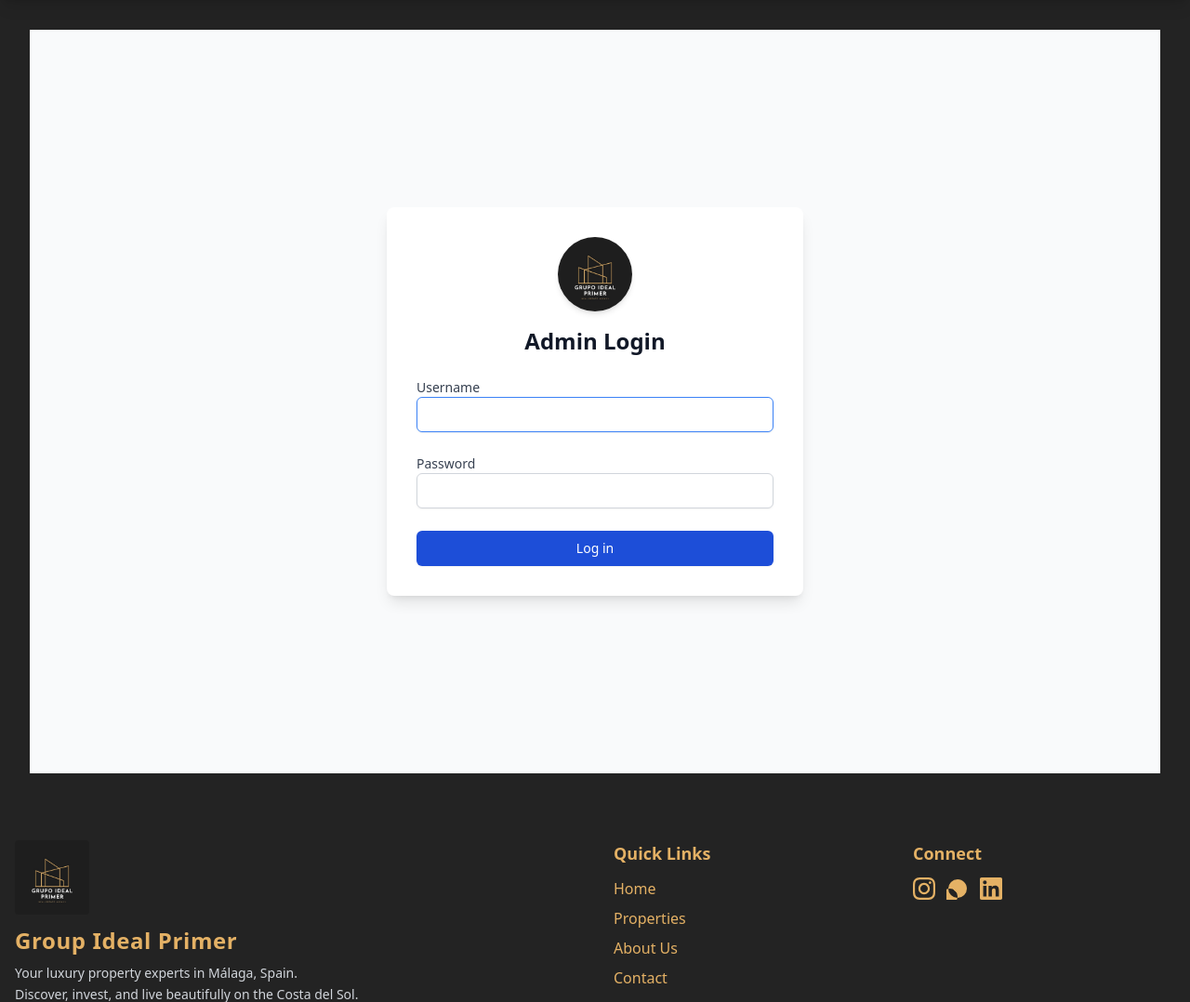
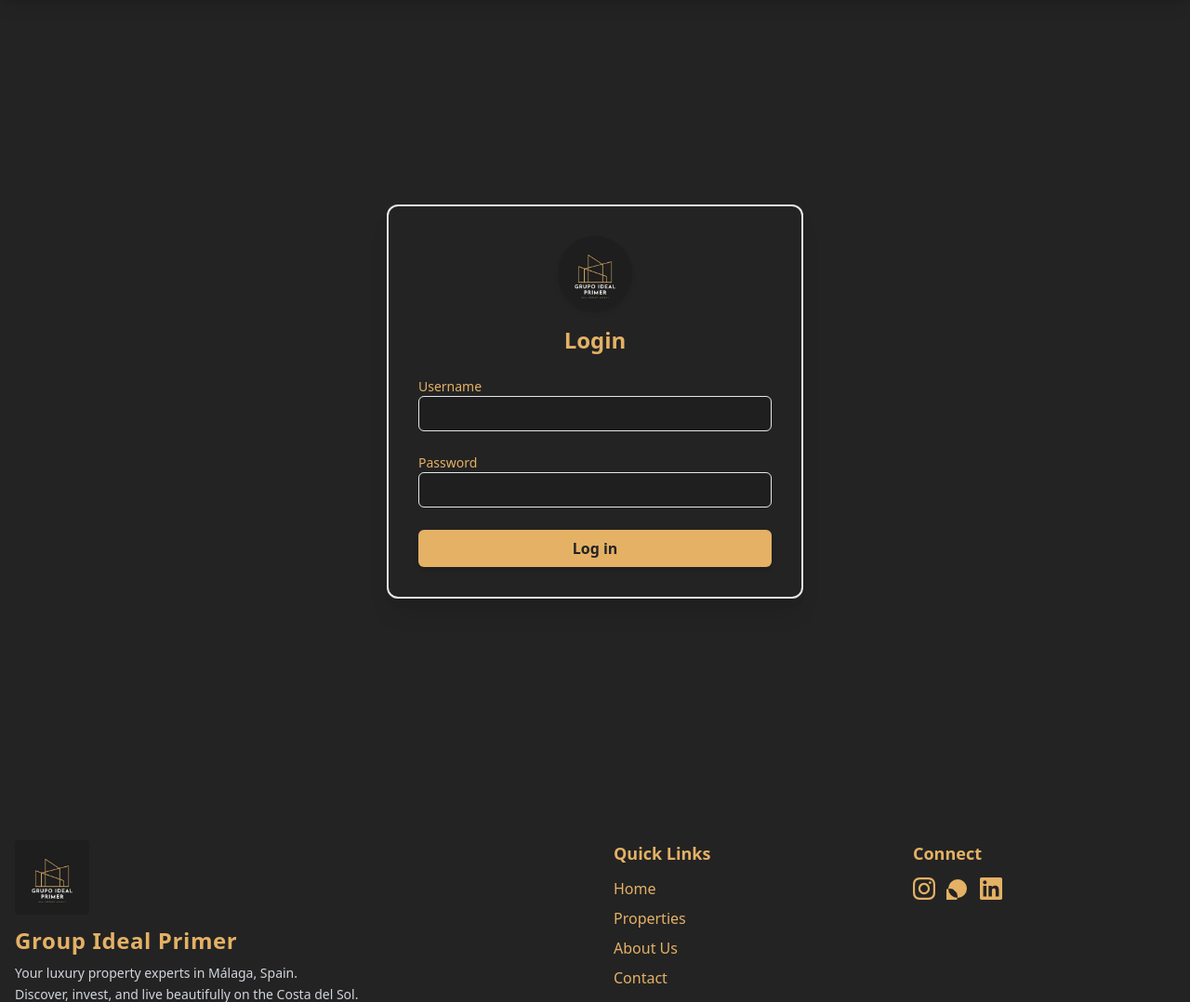
Before and after one commit to ryanyv/gip, a Django app: page /login/ in a window 1280 px wide. Shown: the part 80-1158 px from the top of the page at 93% size. Run offline with Django 5.2, Linux system fonts and the light colour scheme; some libraries are stand-ins or nearby versions.

Commit message:
Restyle login page

```diff
--- a/static/css/style.css
+++ b/static/css/style.css
@@ -23,6 +23,10 @@ a:hover, .hover\:text-gold:hover {
 }
 .bg-gold-gradient {
   background: linear-gradient(90deg, #E4B165 0%, #EFCB89 100%) !important;
+}
+
+.bg-gip {
+  background-color: var(--gip-bg) !important;
 }
 
 .button-gold {
--- a/templates/accounts/login.html
+++ b/templates/accounts/login.html
@@ -4,11 +4,11 @@
 {% load static %}
 
 {% block content %}
-<div class="min-h-screen flex items-center justify-center bg-gray-50 py-12 px-4 sm:px-6 lg:px-8">
-  <div class="max-w-md w-full bg-white p-8 rounded-lg shadow-lg">
+<div class="min-h-screen flex items-center justify-center py-12 px-4 sm:px-6 lg:px-8">
+  <div class="max-w-md w-full bg-gip border-2 border-gold p-8 rounded-xl shadow-xl">
     <div class="flex flex-col items-center mb-6">
       <img src="{% static 'images/logo.jpeg' %}" alt="Logo" class="w-20 h-20 rounded-full shadow-md mb-2">
-      <h2 class="mt-2 text-center text-2xl font-extrabold text-gray-900">Admin Login</h2>
+      <h2 class="mt-2 text-center text-2xl font-extrabold text-gold">Login</h2>
     </div>
     {% if form.errors %}
       <div class="mb-4 text-red-600 bg-red-50 border border-red-200 rounded p-2 text-sm">
@@ -18,18 +18,18 @@
     <form method="post" class="space-y-6">
       {% csrf_token %}
       <div>
-        <label for="id_username" class="block text-sm font-medium text-gray-700">Username</label>
+        <label for="id_username" class="block text-sm font-medium text-gold">Username</label>
         <input id="id_username" name="username" type="text" autocomplete="username" required autofocus
-               class="appearance-none block w-full px-3 py-2 border border-gray-300 rounded-md shadow-sm placeholder-gray-400 focus:outline-none focus:ring-blue-500 focus:border-blue-500 sm:text-sm">
+               class="appearance-none block w-full px-3 py-2 bg-[#1f1f1f] border border-gold rounded-md placeholder-gray-400 text-white focus:outline-none focus:ring-gold focus:border-gold sm:text-sm">
       </div>
       <div>
-        <label for="id_password" class="block text-sm font-medium text-gray-700">Password</label>
+        <label for="id_password" class="block text-sm font-medium text-gold">Password</label>
         <input id="id_password" name="password" type="password" autocomplete="current-password" required
-               class="appearance-none block w-full px-3 py-2 border border-gray-300 rounded-md shadow-sm placeholder-gray-400 focus:outline-none focus:ring-blue-500 focus:border-blue-500 sm:text-sm">
+               class="appearance-none block w-full px-3 py-2 bg-[#1f1f1f] border border-gold rounded-md placeholder-gray-400 text-white focus:outline-none focus:ring-gold focus:border-gold sm:text-sm">
       </div>
       <div>
         <button type="submit"
-                class="w-full flex justify-center py-2 px-4 border border-transparent rounded-md shadow-sm text-sm font-medium bg-blue-700 hover:bg-blue-800 text-white focus:outline-none">
+                class="w-full flex justify-center py-2 px-4 button-gold text-[#232323] rounded-md shadow-md hover:shadow-lg focus:outline-none">
           Log in
         </button>
       </div>
```
